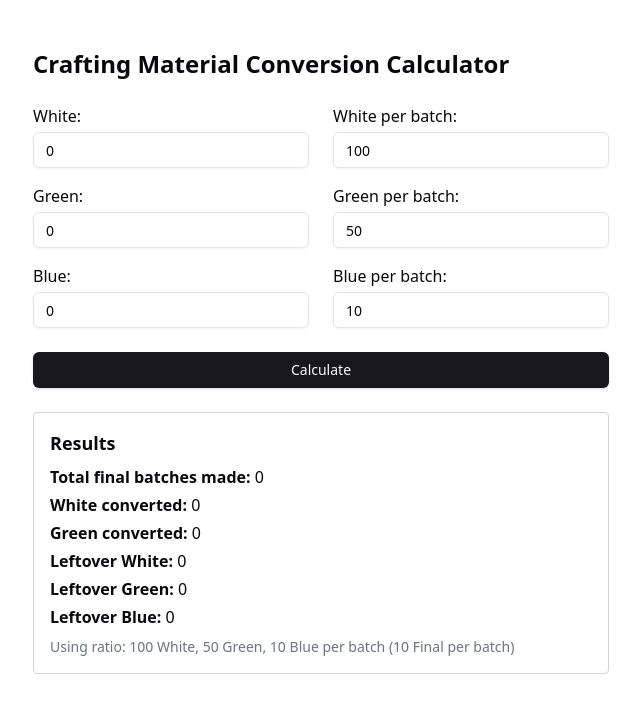
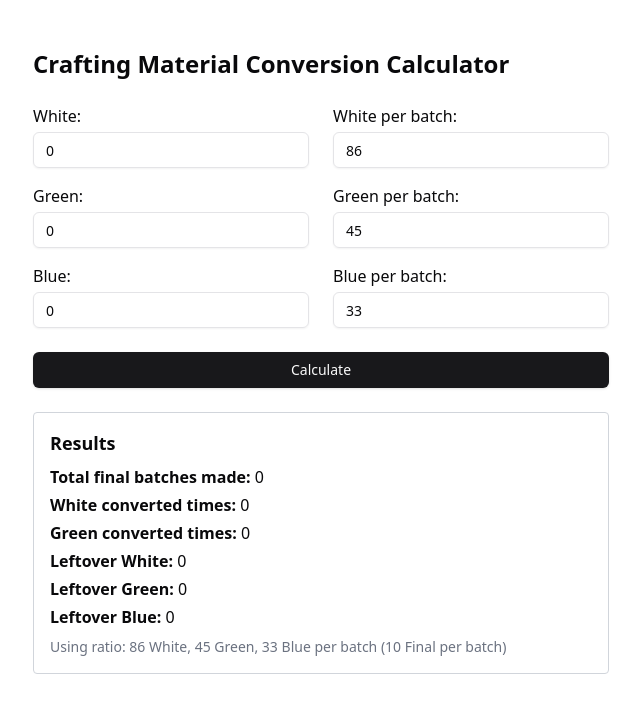
Before and after one commit to locnh1603/next-event-scheduler, a Next.js app: page /tools in a window 1280 px wide. Both pictures are taken after a click on the button "Calculate". Shown: the top 712 px of the page, without its empty margins (319-959 px from the left). Built offline with nearby package versions, Linux system fonts and the light colour scheme.

Commit message:
feat: update qol for my tools

```diff
--- a/src/app/(standalone)/tools/page.tsx
+++ b/src/app/(standalone)/tools/page.tsx
@@ -110,7 +110,8 @@ export default function ToolsClient() {
     const E = Number((form.elements.namedItem('E') as HTMLInputElement).value);
     const F = Number((form.elements.namedItem('F') as HTMLInputElement).value);
     const G = Number((form.elements.namedItem('G') as HTMLInputElement).value);
-    const { D, A_left, B_left, C_left, A_converted, B_converted } = optimizeProduction(A, B, C, E, F, G);
+    const { D, A_left, B_left, C_left, A_converted, B_converted } =
+      optimizeProduction(A, B, C, E, F, G);
     setResult({ D, A_left, B_left, C_left, A_converted, B_converted, E, F, G });
   }
 
@@ -149,7 +150,7 @@ export default function ToolsClient() {
                 type="number"
                 min={1}
                 required
-                defaultValue={100}
+                defaultValue={86}
               />
             </label>
             <label className="flex flex-col gap-1">
@@ -159,7 +160,7 @@ export default function ToolsClient() {
                 type="number"
                 min={1}
                 required
-                defaultValue={50}
+                defaultValue={45}
               />
             </label>
             <label className="flex flex-col gap-1">
@@ -169,7 +170,7 @@ export default function ToolsClient() {
                 type="number"
                 min={1}
                 required
-                defaultValue={10}
+                defaultValue={33}
               />
             </label>
           </div>
@@ -192,10 +193,10 @@ export default function ToolsClient() {
               <b>Total final batches made:</b> {result.D}
             </div>
             <div>
-              <b>White converted:</b> {result.A_converted}
+              <b>White converted times:</b> {result.A_converted / 100}
             </div>
             <div>
-              <b>Green converted:</b> {result.B_converted}
+              <b>Green converted times:</b> {result.B_converted / 50}
             </div>
             <div>
               <b>Leftover White:</b> {result.A_left}
```
